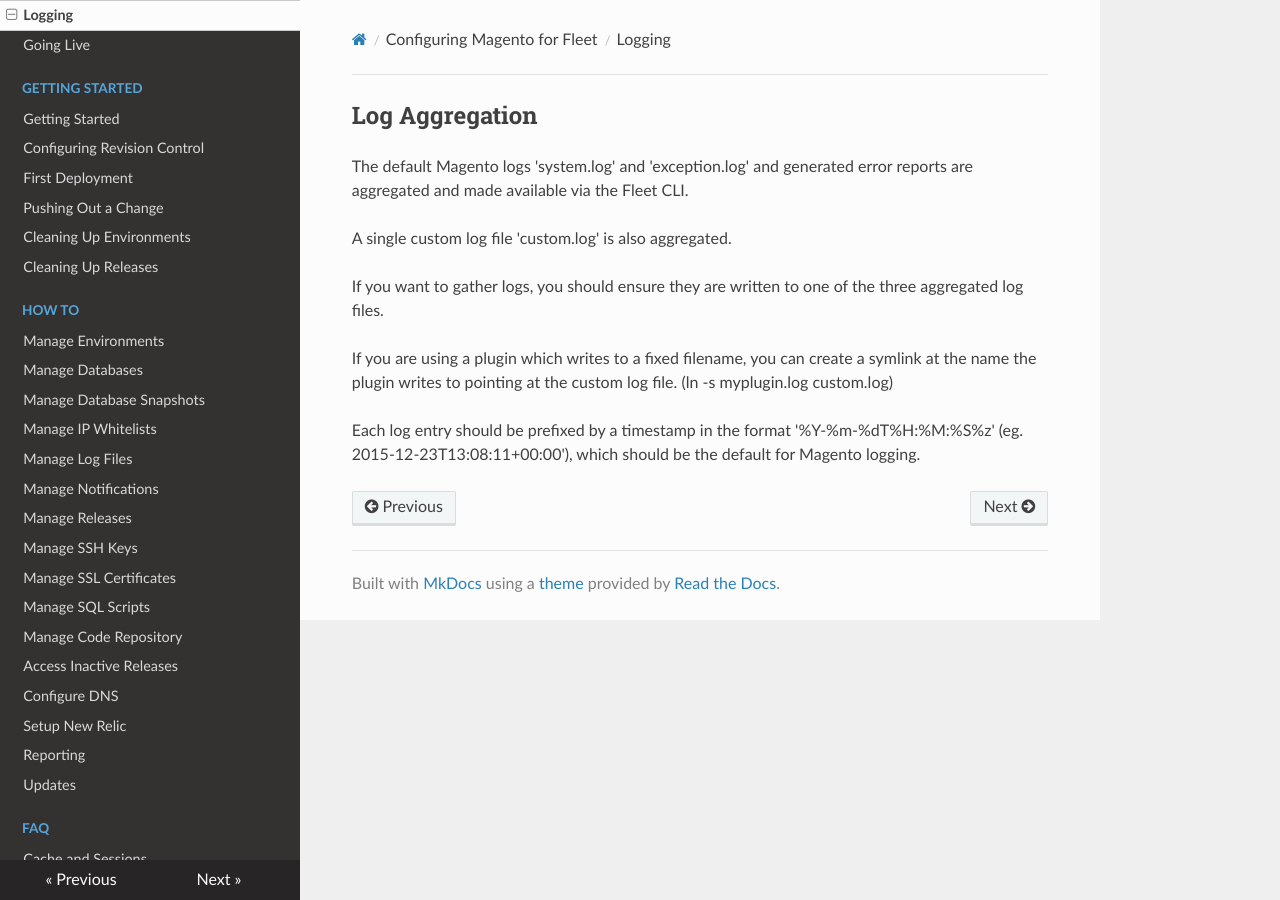
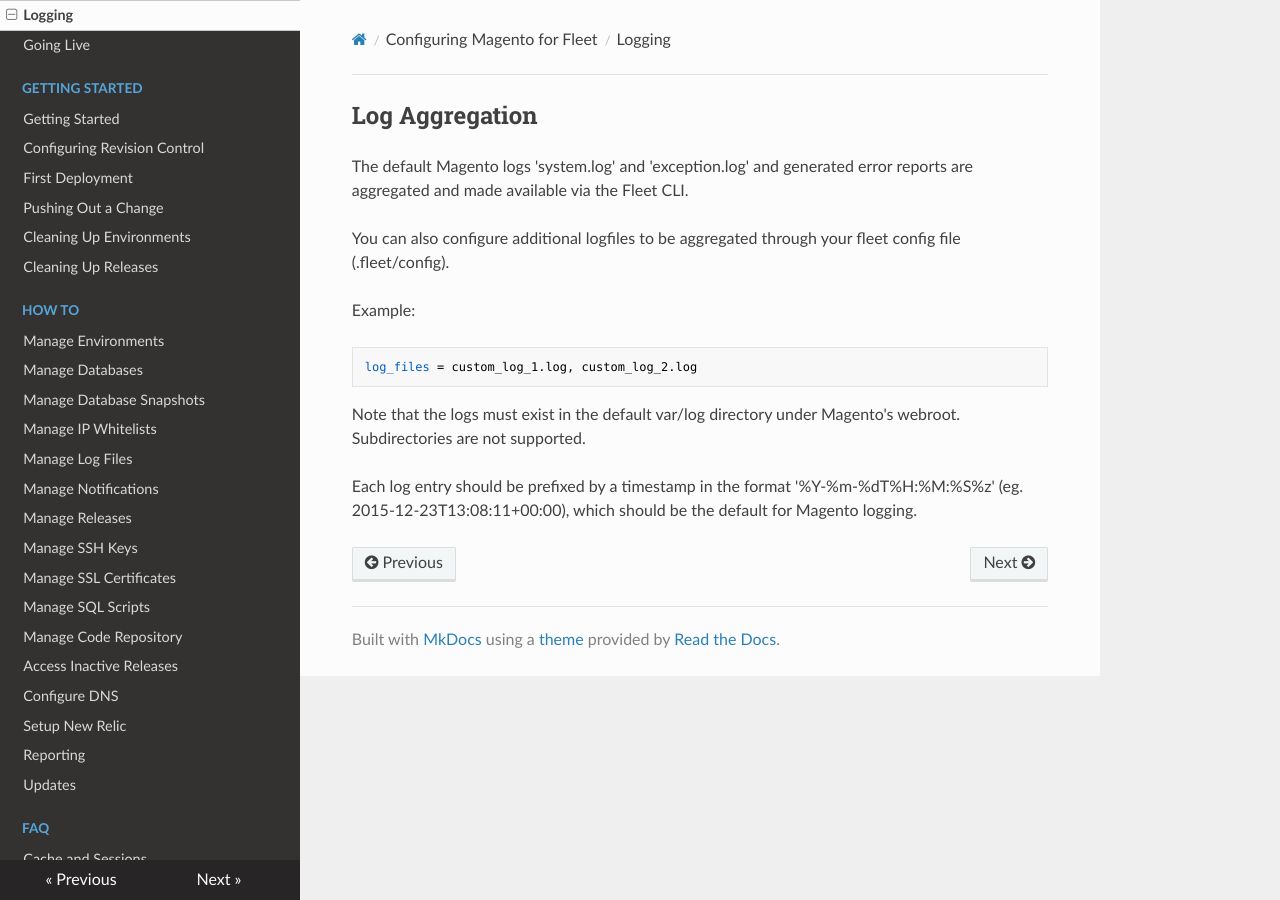
Before and after one commit to anchor/fleet-magento-docs, an MkDocs documentation site: the page built from docs/configuring-magento-for-fleet/logging.md, in a window 1280 px wide. Built offline with MkDocs 1.6.1, drawn with Linux system fonts in a browser that asks for light colours; nearby versions of some CDN libraries; old or Windows-style settings are respelled for this version of MkDocs.

Commit message:
We now support configuring custom log files for Magento

````diff
--- a/docs/configuring-magento-for-fleet/logging.md
+++ b/docs/configuring-magento-for-fleet/logging.md
@@ -3,10 +3,14 @@ Log Aggregation
 
 The default Magento logs 'system.log' and 'exception.log' and generated error reports are aggregated and made available via the Fleet CLI.
 
-A single custom log file 'custom.log' is also aggregated.
+You can also configure additional logfiles to be aggregated through your fleet config file (.fleet/config).
 
-If you want to gather logs, you should ensure they are written to one of the three aggregated log files.
+Example:
 
-If you are using a plugin which writes to a fixed filename, you can create a symlink at the name the plugin writes to pointing at the custom log file. (ln -s myplugin.log custom.log)
+```
+log_files = custom_log_1.log, custom_log_2.log
+```
 
-Each log entry should be prefixed by a timestamp in the format '%Y-%m-%dT%H:%M:%S%z' (eg. 2015-12-23T13:08:11+00:00'), which should be the default for Magento logging.
+Note that the logs must exist in the default var/log directory under Magento's webroot. Subdirectories are not supported.
+
+Each log entry should be prefixed by a timestamp in the format '%Y-%m-%dT%H:%M:%S%z' (eg. 2015-12-23T13:08:11+00:00), which should be the default for Magento logging.
````
